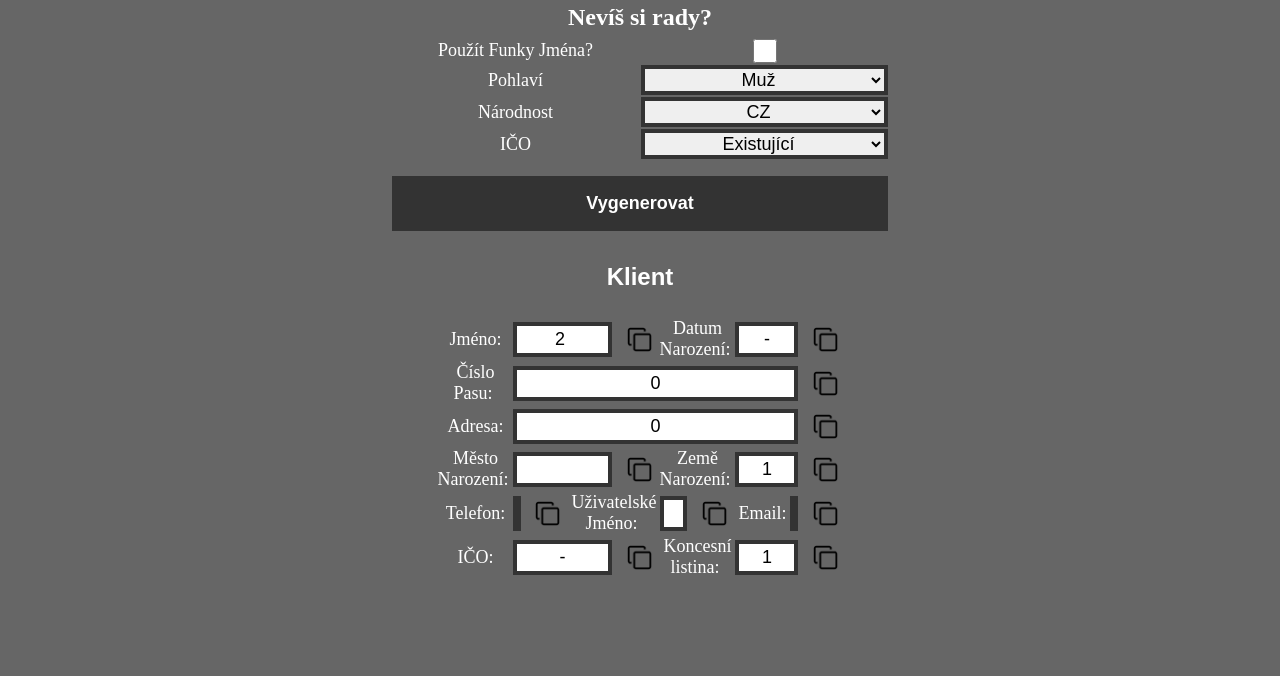
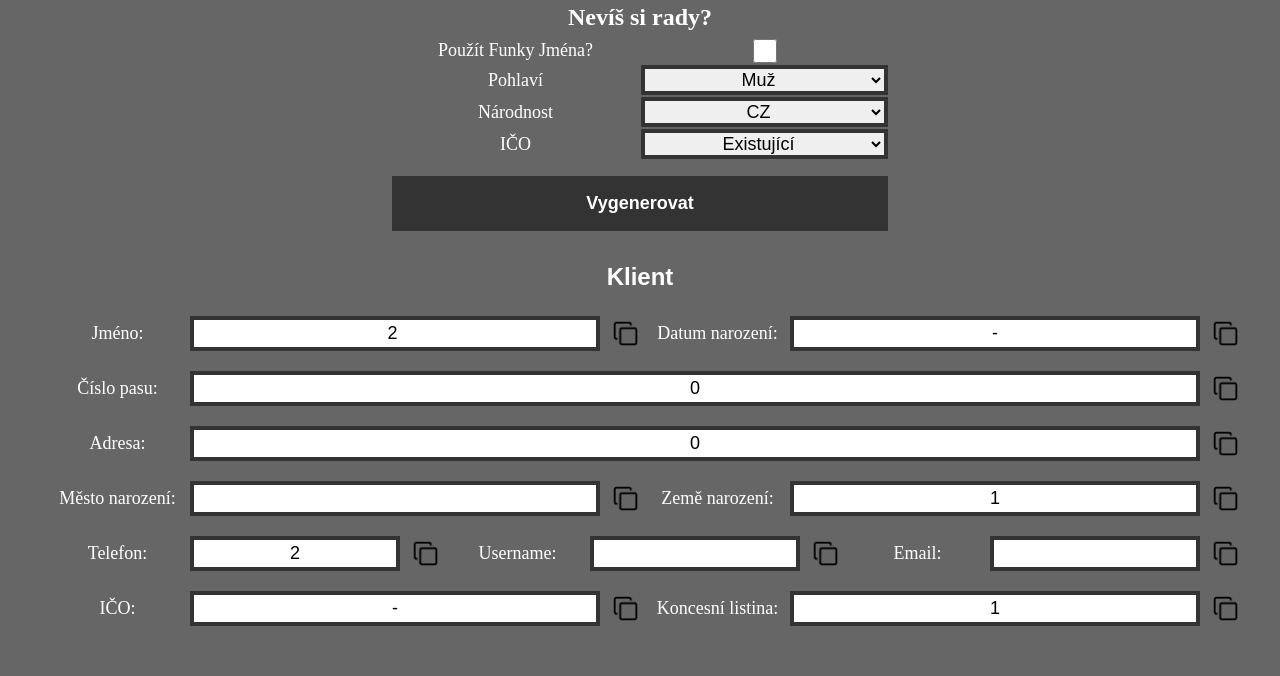
Before and after one commit to Crowmorian/testerToolkit_App, a Flask app: template testerToolkit_app/project/templates/cs/createBussiness.html in a window 1280 px wide. Shown: the part 124-800 px from the top of the page. Run offline with Flask 3, Linux system fonts and the light colour scheme; the template is opened without the code that fills it: most values are stand-ins (such as "Sample title", 1, 10 or a date in 2020); parts of the project's set-up code (start-up, migrations or seed data) failed here and were passed over.

Commit message:
Signed-off-by: Crowmorian <crowmorian@gmail.com>

```diff
--- a/testerToolkit_app/project/templates/cs/createBussiness.html
+++ b/testerToolkit_app/project/templates/cs/createBussiness.html
@@ -100,222 +100,102 @@
     </div>
 </form>
 {% if bussinessCreated|length > 0 %}
-<div class="creation-content">
+<div class="creation-content-lower">
     <div class="generated-content-title">Klient</div>
-        <table class="creation-table-created">
-            <tr class="creation-track">
-                <td class="creation-column">
+    <div class="creation-content-line">
         <label class="generators-label-created">Jméno: </label>
-                </td>
-                <td class="creation-column" colspan="2">
-                    <table>
-                        <tr>
-                            <td style="width: 90%;">
+        <div class="creation-content-line-inner">
             <input class="generators-input-created" id="bussinessNameInput" type="text" name="bussinessNameInput" value="{{bussinessCreated[0][0]}} {{bussinessCreated[0][1]}}" readonly>
-                            </td>
-                            <td style="width: 10%;">
             <button class="button-copy" onclick="copyInputValue('bussinessNameInput')"><img src="{{ url_for('static',filename='copy.png') }}" class="copy-image"></button>
-                            </td>
-                        </tr>
-                    </table>
-                </td>
-                <td class="creation-column">
-                    <label class="generators-label-created">Datum Narození: </label>
-                </td>
-                <td class="creation-column" colspan="2">
-                    <table>
-                        <tr>
-                            <td style="width: 90%;">
+        </div>
+        <label class="generators-label-created">Datum narození: </label>
+        <div class="creation-content-line-inner">
             <input class="generators-input-created" id="bussinessDOBInput" type="text" name="bussinessDOBInput" value="{{bussinessCreated[4]}}" readonly>
-                            </td>
-                            <td style="width: 10%;">
             <button class="button-copy" onclick="copyInputValue('bussinessDOBInput')"><img src="{{ url_for('static',filename='copy.png') }}" class="copy-image"></button>
-                            </td>
-                        </tr>
-                    </table>
-                </td>
-            </tr>
-            <tr class="creation-track">
+        </div>
+    </div>
+</div>
 {% if bussinessNationality == "cz" %}
-                <td class="creation-column">
-                    <label class="generators-label-created">Rodné Číslo: </label>
-                </td>
-                <td class="creation-column" colspan="2">
-                    <table>
-                        <tr>
-                            <td style="width: 90%;">
+<div class="creation-content-lower">
+    <div class="creation-content-line">
+        <label class="generators-label-created">RČ: </label>
+        <div class="creation-content-line-inner">
             <input class="generators-input-created" id="bussinessPIDInput" type="text" name="bussinessPIDInput" value="{{bussinessCreated[5]}}" readonly>
-                            </td>
-                            <td style="width: 10%;">
             <button class="button-copy" onclick="copyInputValue('bussinessPIDInput')"><img src="{{ url_for('static',filename='copy.png') }}" class="copy-image"></button>
-                            </td>
-                        </tr>
-                    </table>
-                </td>
-                <td class="creation-column">
+        </div>
         <label class="generators-label-created">Číslo OP: </label>
-                </td>
-                <td class="creation-column" colspan="2">
-                    <table>
-                        <tr>
-                            <td style="width: 90%;">
+        <div class="creation-content-line-inner">
             <input class="generators-input-created" id="bussinessPassInput" type="text" name="bussinessPassInput" value="{{bussinessCreated[3]}}" readonly>
-                            </td>
-                            <td style="width: 10%;">
             <button class="button-copy" onclick="copyInputValue('bussinessPassInput')"><img src="{{ url_for('static',filename='copy.png') }}" class="copy-image"></button>
-                            </td>
-                        </tr>
-                    </table>
-                </td>
+        </div>
+    </div>
+</div>
 {% endif %}
 {% if bussinessNationality != "cz" %}
-                <td class="creation-column">
-                    <label class="generators-label-created">Číslo Pasu: </label>
-                </td>
-                <td class="creation-column" colspan="5">
-                    <table>
-                        <tr>
-                            <td style="width: 290%;">
+<div class="creation-content-lower">
+    <div class="creation-content-line">
+        <label class="generators-label-created">Číslo pasu: </label>
+        <div class="creation-content-line-inner">
             <input class="generators-input-created" id="bussinessPassInput" type="text" name="bussinessPassInput" value="{{bussinessCreated[3]}}" readonly>
-                            </td>
-                            <td style="width: 10%;">
             <button class="button-copy" onclick="copyInputValue('bussinessPassInput')"><img src="{{ url_for('static',filename='copy.png') }}" class="copy-image"></button>
-                            </td>
-                        </tr>
-                    </table>
-                </td>
+        </div>
+    </div>
+</div>
 {% endif %}
-            </tr>
-            <tr class="creation-track">
-                <td class="creation-column">
+<div class="creation-content-lower">
+    <div class="creation-content-line">
         <label class="generators-label-created">Adresa: </label>
-                </td>
-                <td class="creation-column" colspan="5">
-                    <table>
-                        <tr>
-                            <td style="width: 290%;">
+        <div class="creation-content-line-inner">
             <input class="generators-input-created" id="bussinessAddressInput" type="text" name="bussinessAddressInput" value="{{bussinessCreated[1][0]}}" readonly>
-                            </td>
-                            <td style="width: 10%;">
             <button class="button-copy" onclick="copyInputValue('bussinessAddressInput')"><img src="{{ url_for('static',filename='copy.png') }}" class="copy-image"></button>
-                            </td>
-                        </tr>
-                    </table>
-                </td>
-            </tr>
-            <tr class="creation-track">
-                <td class="creation-column">
-                    <label class="generators-label-created">Město Narození: </label>
-                </td>
-                <td class="creation-column" colspan="2">
-                    <table>
-                        <tr>
-                            <td style="width: 90%;">
+        </div>
+    </div>
+</div>
+<div class="creation-content-lower">
+    <div class="creation-content-line">
+        <label class="generators-label-created">Město narození: </label>
+        <div class="creation-content-line-inner">
             <input class="generators-input-created" id="bussinessCOBInput" type="text" name="bussinessCOBInput" value="{{bussinessCreated[1][1]}}" readonly>
-                            </td>
-                            <td style="width: 10%;">
             <button class="button-copy" onclick="copyInputValue('bussinessCOBInput')"><img src="{{ url_for('static',filename='copy.png') }}" class="copy-image"></button>
-                            </td>
-                        </tr>
-                    </table>
-                </td>
-                <td class="creation-column">
-                    <label class="generators-label-created">Země Narození: </label>
-                </td>
-                <td class="creation-column" colspan="2">
-                    <table>
-                        <tr>
-                            <td style="width: 90%;">
+        </div>
+        <label class="generators-label-created">Země narození: </label>
+        <div class="creation-content-line-inner">
             <input class="generators-input-created" id="bussinessCountryOBInput" type="text" name="bussinessCountryOBInput" value="{{bussinessCreated[6]}}" readonly>
-                            </td>
-                            <td style="width: 10%;">
             <button class="button-copy" onclick="copyInputValue('bussinessCountryOBInput')"><img src="{{ url_for('static',filename='copy.png') }}" class="copy-image"></button>
-                            </td>
-                        </tr>
-                    </table>
-                </td>
-            </tr>
-            <tr class="creation-track">
-                <td class="creation-column">
+        </div>
+    </div>
+</div>
+<div class="creation-content-lower">
+    <div class="creation-content-line">
         <label class="generators-label-created">Telefon: </label>
-                </td>
-                <td class="creation-column">
-                    <table>
-                        <tr>
-                            <td style="width: 90%;">
+        <div class="creation-content-line-inner">
             <input class="generators-input-created" id="bussinessPhoneInput" type="text" name="bussinessPhoneInput" value="{{bussinessCreated[2]}}" readonly>
-                            </td>
-                            <td style="width: 10%;">
             <button class="button-copy" onclick="copyInputValue('bussinessPhoneInput')"><img src="{{ url_for('static',filename='copy.png') }}" class="copy-image"></button>
-                            </td>
-                        </tr>
-                    </table>
-                </td>
-                <td class="creation-column">
-                    <label class="generators-label-created">Uživatelské Jméno: </label>
-                </td>
-                <td class="creation-column">
-                    <table>
-                        <tr>
-                            <td style="width: 90%;">
+        </div>
+        <label class="generators-label-created">Username: </label>
+        <div class="creation-content-line-inner">
             <input class="generators-input-created" id="bussinessUsernameInput" type="text" name="bussinessUsernameInput" value="{{bussinessCreated[0][2]}}" readonly>
-                            </td>
-                            <td style="width: 10%;">
             <button class="button-copy" onclick="copyInputValue('bussinessUsernameInput')"><img src="{{ url_for('static',filename='copy.png') }}" class="copy-image"></button>
-                            </td>
-                        </tr>
-                    </table>
-                </td>
-                <td class="creation-column">
+        </div>
         <label class="generators-label-created">Email: </label>
-                </td>
-                <td class="creation-column">
-                    <table>
-                        <tr>
-                            <td style="width: 90%;">
+        <div class="creation-content-line-inner">
             <input class="generators-input-created" id="bussinessMailInput" type="text" name="bussinessMailInput" value="{{bussinessCreated[0][3]}}" readonly>
-                            </td>
-                            <td style="width: 10%;">
             <button class="button-copy" onclick="copyInputValue('bussinessMailInput')"><img src="{{ url_for('static',filename='copy.png') }}" class="copy-image"></button>
-                            </td>
-                        </tr>
-                    </table>
-                </td>
-            </tr>
-            <tr class="creation-track">
-                <td class="creation-column">
+        </div>
+    </div>
+</div>
+<div class="creation-content-lower">
+    <div class="creation-content-line">
         <label class="generators-label-created">IČO: </label>
-                </td>
-                <td class="creation-column" colspan="2">
-                    <table>
-                        <tr>
-                            <td style="width: 90%;">
+        <div class="creation-content-line-inner">
             <input class="generators-input-created" id="bussinessCinInput" type="text" name="bussinessCinInput" value="{{bussinessCreated[7]}}" readonly>
-                            </td>
-                            <td style="width: 10%;">
             <button class="button-copy" onclick="copyInputValue('bussinessCinInput')"><img src="{{ url_for('static',filename='copy.png') }}" class="copy-image"></button>
-                            </td>
-                        </tr>
-                    </table>
-                </td>
-                <td class="creation-column">
+        </div>
         <label class="generators-label-created">Koncesní listina: </label>
-                </td>
-                <td class="creation-column" colspan="2">
-                    <table>
-                        <tr>
-                            <td style="width: 90%;">
+        <div class="creation-content-line-inner">
             <input class="generators-input-created" id="bussinessCDNInput" type="text" name="bussinessCDNInput" value="{{bussinessCreated[8]}}" readonly>
-                            </td>
-                            <td style="width: 10%;">
             <button class="button-copy" onclick="copyInputValue('bussinessCDNInput')"><img src="{{ url_for('static',filename='copy.png') }}" class="copy-image"></button>
-                            </td>
-                        </tr>
-                    </table>
-                </td>
-            </tr>
-        </table>
-        <!--<content class="generated-content-item">{{ bussinessCreated }} </content>-->
+        </div>
     </div>
 </div>
 {% endif %}
```
Lines whose indentation alone changed are shown as unchanged.
